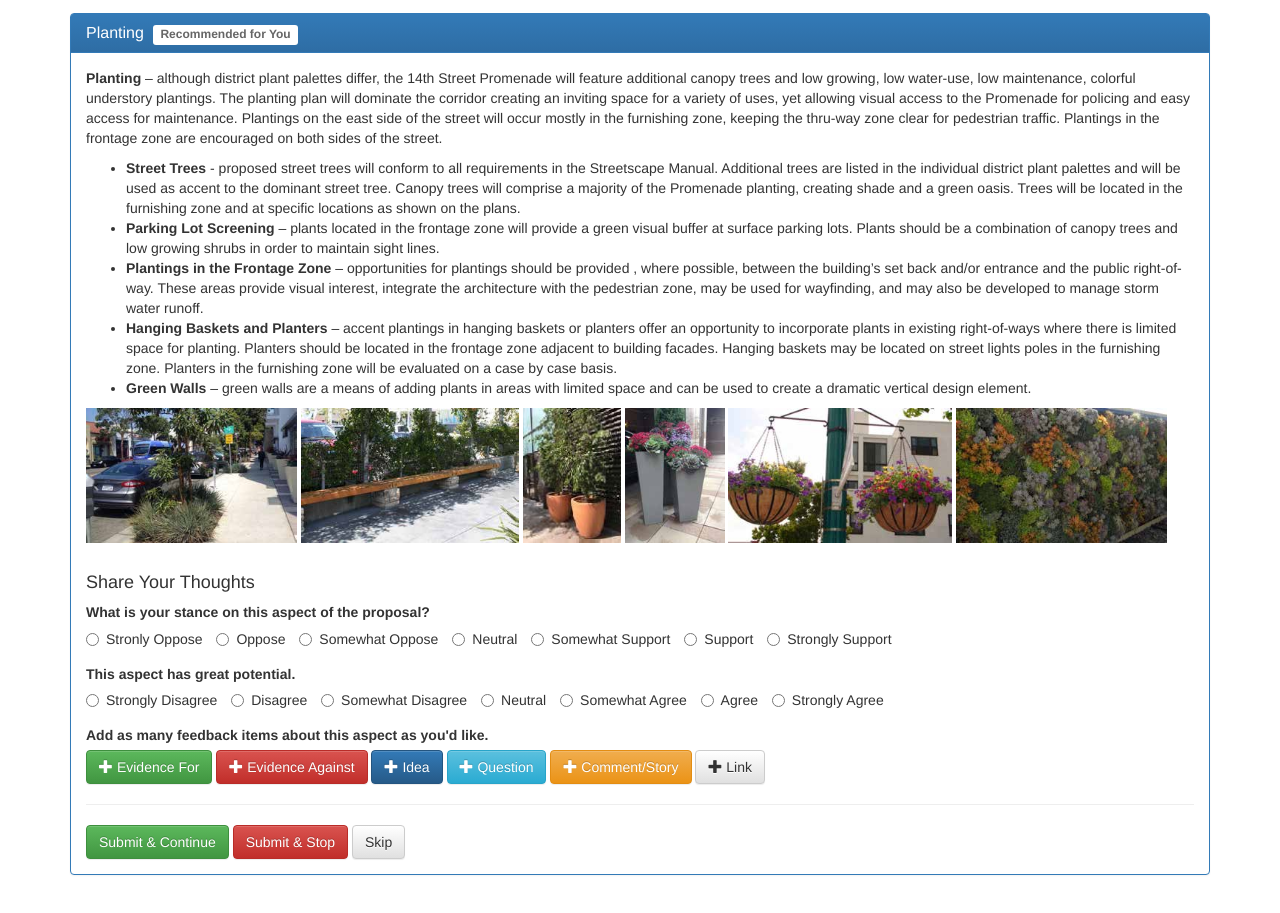
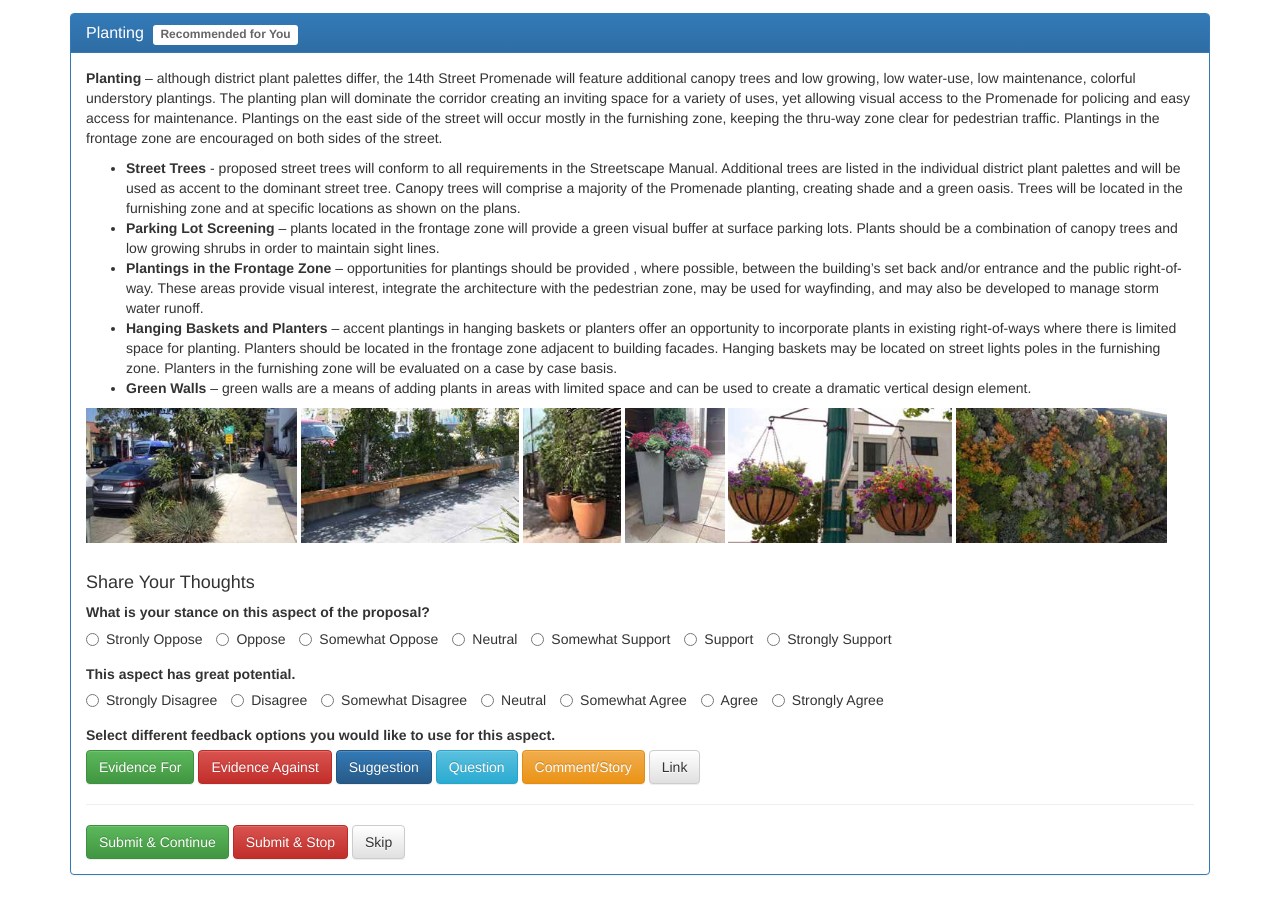
Before and after one commit to michael-james/CommunityCrit, a plain HTML site: page individual-prototypes/condPMC-struct2.htm in a window 1280 px wide. Shown: the part 57-970 px from the top of the page. Drawn offline with nearby package versions, Linux system fonts and the light colour scheme.

Commit message:
separated

```diff
--- a/individual-prototypes/condPMC-struct2.htm
+++ b/individual-prototypes/condPMC-struct2.htm
@@ -190,31 +190,19 @@
           </div>
 
           <div id="fb-written">
-            <label>Add as many feedback items about this aspect as you'd like. </label>
+            <label>Select different feedback options you would like to use for this aspect.</label>
             <div class="form-group">
-              <button type="button" class="btn btn-success add-fb" data-toggle="collapse" data-target="#collapseEvidenceFor" aria-expanded="false" aria-controls="collapseExample">
-                <span class="glyphicon glyphicon-plus" aria-hidden="true"></span> Evidence For
-              </button>
+              <button type="button" class="btn btn-success add-fb" data-toggle="collapse" data-target="#collapseEvidenceFor" aria-expanded="false" aria-controls="collapseExample">Evidence For</button>
 
-              <button type="button" class="btn btn-danger add-fb" data-toggle="collapse" data-target="#collapseEvidenceAgainst" aria-expanded="false" aria-controls="collapseExample">
-                <span class="glyphicon glyphicon-plus" aria-hidden="true"></span> Evidence Against
-              </button>
+              <button type="button" class="btn btn-danger add-fb" data-toggle="collapse" data-target="#collapseEvidenceAgainst" aria-expanded="false" aria-controls="collapseExample">Evidence Against</button>
 
-              <button type="button" class="btn btn-primary add-fb" data-toggle="collapse" data-target="#collapseIdea" aria-expanded="false" aria-controls="collapseExample">
-                <span class="glyphicon glyphicon-plus" aria-hidden="true"></span> Idea
-              </button>
+              <button type="button" class="btn btn-primary add-fb" data-toggle="collapse" data-target="#collapseSuggestion" aria-expanded="false" aria-controls="collapseExample">Suggestion</button>
 
-              <button type="button" class="btn btn-info add-fb" data-toggle="collapse" data-target="#collapseQuestion" aria-expanded="false" aria-controls="collapseExample">
-                <span class="glyphicon glyphicon-plus" aria-hidden="true"></span> Question
-              </button>
+              <button type="button" class="btn btn-info add-fb" data-toggle="collapse" data-target="#collapseQuestion" aria-expanded="false" aria-controls="collapseExample">Question</button>
 
-              <button type="button" class="btn btn-warning add-fb" data-toggle="collapse" data-target="#collapseCommentStory" aria-expanded="false" aria-controls="collapseExample">
-                <span class="glyphicon glyphicon-plus" aria-hidden="true"></span> Comment/Story
-              </button>
+              <button type="button" class="btn btn-warning add-fb" data-toggle="collapse" data-target="#collapseCommentStory" aria-expanded="false" aria-controls="collapseExample">Comment/Story</button>
 
-              <button type="button" class="btn btn-default add-fb" data-toggle="collapse" data-target="#collapseLink" aria-expanded="false" aria-controls="collapseExample">
-                <span class="glyphicon glyphicon-plus" aria-hidden="true"></span> Link
-              </button>
+              <button type="button" class="btn btn-default add-fb" data-toggle="collapse" data-target="#collapseLink" aria-expanded="false" aria-controls="collapseExample">Link</button>
             </div>
 
             <div class="form-group collapse" id="collapseEvidenceFor">
@@ -225,8 +213,8 @@
               <label for="s1-comment">Evidence Against</label>
               <textarea class="form-control" rows="3" id="s1-comment"></textarea>
             </div>
-            <div class="form-group collapse" id="collapseIdea">
-              <label for="s1-comment">Idea</label>
+            <div class="form-group collapse" id="collapseSuggestion">
+              <label for="s1-comment">Suggestion</label>
               <textarea class="form-control" rows="3" id="s1-comment"></textarea>
             </div>
             <div class="form-group collapse" id="collapseQuestion">
@@ -242,21 +230,11 @@
               <textarea class="form-control" rows="3" id="s1-comment"></textarea>
             </div>
 
-              <!-- <button type="button" class="btn btn-danger add-fb">
-                <span class="glyphicon glyphicon-plus" aria-hidden="true"></span> Evidence Against
-              </button>
-              <button type="button" class="btn btn-primary add-fb">
-                <span class="glyphicon glyphicon-plus" aria-hidden="true"></span> Idea
-              </button>
-              <button type="button" class="btn btn-info add-fb">
-                <span class="glyphicon glyphicon-plus" aria-hidden="true"></span> Question
-              </button>
-              <button type="button" class="btn btn-warning add-fb">
-                <span class="glyphicon glyphicon-plus" aria-hidden="true"></span> Comment/Story
-              </button>
-              <button type="button" class="btn btn-default add-fb">
-                <span class="glyphicon glyphicon-plus" aria-hidden="true"></span> Link
-              </button> -->
+              <!-- <button type="button" class="btn btn-danger add-fb">Evidence Against</button>
+              <button type="button" class="btn btn-primary add-fb">Idea</button>
+              <button type="button" class="btn btn-info add-fb">Question</button>
+              <button type="button" class="btn btn-warning add-fb">Comment/Story</button>
+              <button type="button" class="btn btn-default add-fb">Link</button> -->
           </div>
 
           <hr>
```
